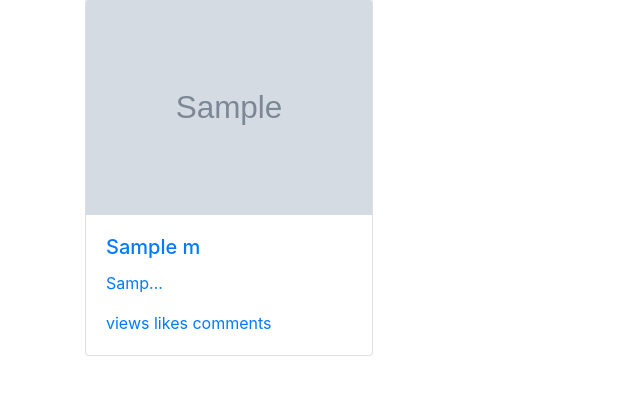
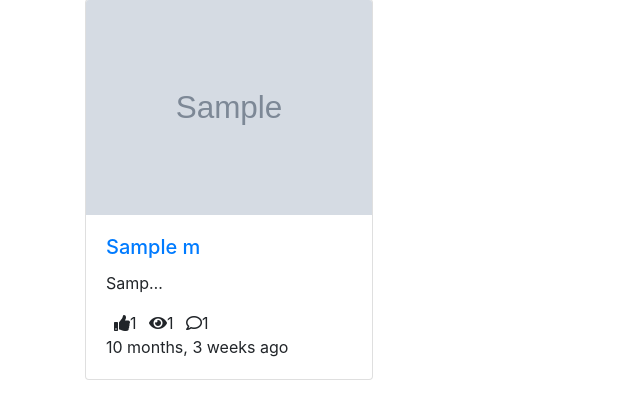
Before and after one commit to Blackice21/jd_blog, a Django app: page / in a window 1280 px wide. Shown: the part 137-556 px from the top of the page, without its empty margins (0-640 px from the left). Run offline with Django 3.2, Linux system fonts and the light colour scheme; tables that the repository leaves empty hold one stand-in row (values such as "Sample post"); grey boxes marked "Sample" are stand-in pictures.

Commit message:
added icons to display comments, likes, and views

```diff
--- a/Post/models.py
+++ b/Post/models.py
@@ -23,6 +23,18 @@ class Post_m(models.Model):
     def get_absolute_url(self):
         return reverse("detail", kwargs={'slug':self.slug})
 
+    @property
+    def get_comment_count(self):
+        return self.comment_set.all().count()
+
+    @property
+    def get_like_count(self):
+        return self.like_set.all().count()
+
+    @property
+    def get_postview_count(self):
+        return self.postview_set.all().count()
+
 class Comment(models.Model):
     post = models.ForeignKey(Post_m, on_delete=models.CASCADE)
     timestamp = models.DateTimeField(auto_now_add=True)
--- a/templates/Post/post_m_list.html
+++ b/templates/Post/post_m_list.html
@@ -9,18 +9,17 @@
         <div class="row">
             {% for object in object_list %}
             <div class="col-4" >
-                <a href="{{ object.get_absolute_url }}">
-                    <div class="card" style="width: 18rem;">
-                        <img src="{{ object.thumbnail.url }}" class="card-img-top" alt="...">
-                        <div class="card-body">
-                        <h5 class="card-title">{{object.title}}</h5>
+                <div class="card" style="width: 18rem;">
+                    <img src="{{ object.thumbnail.url }}" class="card-img-top" alt="...">
+                    <div class="card-body">
+                        <a href="{{ object.get_absolute_url }}"><h5 class="card-title">{{object.title}}</h5> </a>
                         <p class="card-text">{{object.content|truncatechars:5}}</p>
-                        <span>views</span>
-                        <span>likes</span>
-                        <span>comments</span>
-                        </div>
+                        <span><i class="fas fa-thumbs-up ml-2"></i>{{ object.get_comment_count }}</span>
+                        <span><i class="fas fa-eye ml-2"></i>{{ object.get_like_count }}</span>
+                        <span><i class="far fa-comment ml-2"></i>{{ object.get_postview_count }}</span>
+                        <p class="card-text">{{object.pub_date|timesince}} ago</p>
                     </div>
-                </a>
+                </div>
             </div>
             {% endfor %}
         </div>
--- a/templates/base.html
+++ b/templates/base.html
@@ -8,6 +8,8 @@
     <meta name="generator" content="Jekyll v4.1.1">
     <title>Blog-{% block title %}{% endblock %}</title>
     <link rel="stylesheet" href="https://cdn.jsdelivr.net/npm/bootstrap@4.5.3/dist/css/bootstrap.min.css" integrity="sha384-TX8t27EcRE3e/ihU7zmQxVncDAy5uIKz4rEkgIXeMed4M0jlfIDPvg6uqKI2xXr2" crossorigin="anonymous">
+    <link rel="stylesheet" href="https://use.fontawesome.com/releases/v5.15.1/css/all.css" integrity="sha384-vp86vTRFVJgpjF9jiIGPEEqYqlDwgyBgEF109VFjmqGmIY/Y4HV4d3Gp2irVfcrp" crossorigin="anonymous">
+
 
 
     <!-- Favicons -->
```
